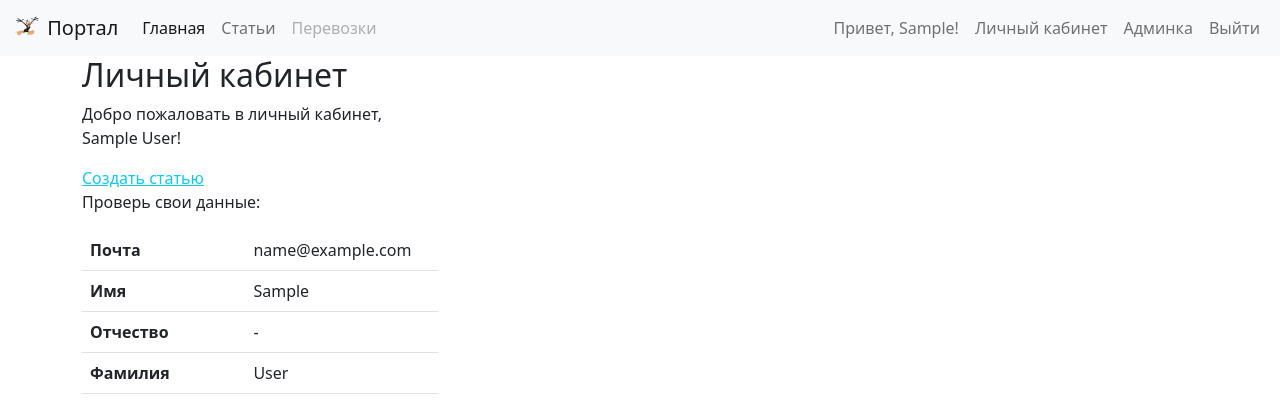
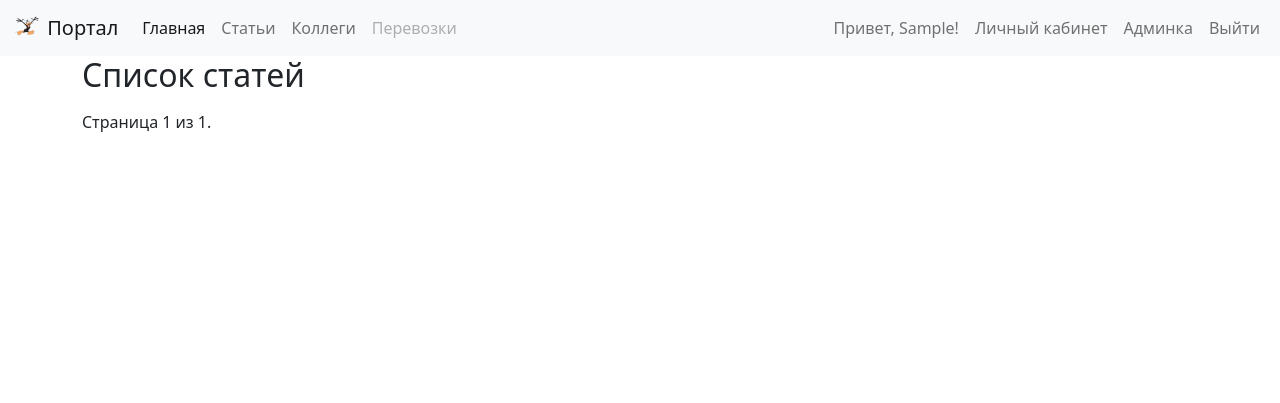
Before and after one commit to bycs/diploma, a Django app: page /users/ in a window 1280 px wide. Shown: the top 403 px of the page. Run offline with Django 4.2, Linux system fonts and the light colour scheme; the visitor is signed in with stand-in values (Sample User, id 1); data comes from the database, SQL or seed files in the repository; some libraries are stand-ins or nearby versions.

Commit message:
Добавлен справочник сотрудников и обновлен личный кабинет

```diff
--- a/articles/views.py
+++ b/articles/views.py
@@ -20,7 +20,7 @@
     return render(request, "articles/articles_list.html", {"page": page, "articles": articles})
 
 
-def article_detail(request, article_id):
+def article_detail(request, article_id: int):
     article = get_object_or_404(Article, id=article_id, is_show=True)
     return render(request, "articles/article.html", {"article": article})
 
--- a/settings/settings.py
+++ b/settings/settings.py
@@ -41,6 +41,8 @@
     "django.contrib.sessions",
     "django.contrib.messages",
     "django.contrib.staticfiles",
+    # Custom
+    "phonenumber_field",
     # Local
     "articles.apps.ArticlesConfig",
     "users.apps.UsersConfig",
@@ -139,3 +141,7 @@
 # https://docs.djangoproject.com/en/4.0/ref/settings/#default-auto-field
 
 DEFAULT_AUTO_FIELD = "django.db.models.BigAutoField"
+
+PHONENUMBER_DB_FORMAT = "INTERNATIONAL"
+PHONENUMBER_DEFAULT_FORMAT = "NATIONAL"
+PHONENUMBER_DEFAULT_REGION = "RU"
--- a/templates/articles/articles_list.html
+++ b/templates/articles/articles_list.html
@@ -12,9 +12,10 @@
                     <h6 class="card-subtitle mb-2 text-muted small">
                         Опубликовал {{ article.author.full_name }} {{ article.updated }}
                     </h6>
-                    <p class="card-text text-bg-danger">
+                    <p class="card-text">
                         {{ article.text|truncatewords:10|linebreaks }}
                     </p>
+                    <a href="{{ article.get_absolute_url }}" class="btn btn-primary">Подробнее</a>
                 </div>
             </div>
             <br>
--- a/templates/navbar.html
+++ b/templates/navbar.html
@@ -15,6 +15,9 @@
                 </li>
                 <li class="nav-item">
                     <a class="nav-link" href="{% url 'articles_list' %}">Статьи</a>
+                </li>
+                <li class="nav-item">
+                    <a class="nav-link" href="{% url 'users_list' %}">Коллеги</a>
                 </li>
                 <li class="nav-item">
                     <a class="nav-link disabled">Перевозки</a>
--- a/templates/users/dashboard.html
+++ b/templates/users/dashboard.html
@@ -16,6 +16,10 @@
         <table class="table">
             <tbody>
                 <tr>
+                    <th scope="row">Телефон</th>
+                    <td>{% if user.phone %}{{ user.phone }}{% else %}-{% endif %}</td>
+                </tr>
+                <tr>
                     <th scope="row">Почта</th>
                     <td>{{ user.email }}</td>
                 </tr>
@@ -25,13 +29,7 @@
                 </tr>
                 <tr>
                     <th scope="row">Отчество</th>
-                    <td>
-                        {% if user.middle_name %}
-                            {{ user.middle_name }}
-                        {% else %}
-                            -
-                        {% endif %}
-                    </td>
+                    <td>{% if user.middle_name %}{{ user.middle_name }}{% else %}-{% endif %}</td>
                 </tr>
                 <tr>
                     <th scope="row">Фамилия</th>
@@ -39,7 +37,15 @@
                 </tr>
                 <tr>
                     <th scope="row">День рождения</th>
-                    <td>{{ user.birthday }}</td>
+                    <td>{% if user.birthday %}{{ user.birthday }}{% else %}-{% endif %}</td>
+                </tr>
+                <tr>
+                    <th scope="row">Должность</th>
+                    <td>{% if user.position %}{{ user.position }}{% else %}-{% endif %}</td>
+                </tr>
+                <tr>
+                    <th scope="row">Отдел</th>
+                    <td>{% if user.department %}{{ user.department }}{% else %}-{% endif %}</td>
                 </tr>
             </tbody>
         </table>
--- /dev/null
+++ b/templates/users/users_list.html
@@ -0,0 +1,30 @@
+{% extends "base.html" %}
+{% block title %}Список пользователей{% endblock %}
+{% block content %}
+    <div class="col-8">
+        <h2>Список статей</h2>
+        {% for user in users %}
+            <div class="card" style="width: 45rem; padding: 5px">
+                <div class="card-body">
+                    <h4 class="card-title">
+                        <a class="link-primary" href="#">{{ user.full_name }}</a>
+                    </h4>
+                    <h6 class="card-subtitle mb-2 text-muted small">{{ user.birthday }}</h6>
+                    <p class="card-text">
+                        {% if user.position %}{{ user.position }}<br>{% endif %}
+                        {% if user.department %}{{ user.department }}{% endif %}
+                    </p>
+                    <p class="card-text">
+                        Телефон {% if user.phone %}<a href="tel:{{ user.phone }}">{{ user.phone }}</a>{% else %}отсутствует{% endif %}
+                        <br>
+                        Почта <a href="mailto:{{ user.email }}">{{ user.email }}</a>
+                    </p>
+                </div>
+            </div>
+            <br>
+        {% endfor %}
+        <p class="card-text text-bg-danger">
+            {% include "pagination.html" with page=users %}
+        </p>
+    </div>
+{% endblock %}
--- a/users/urls.py
+++ b/users/urls.py
@@ -4,7 +4,10 @@
 from . import views
 
 urlpatterns = [
-    path("", views.dashboard, name="dashboard"),
+    path("", views.users_list, name="users_list"),
+    path("403/", views.error_403, name="error_403"),
+    path("404/", views.error_404, name="error_404"),
+    path("dashboard/", views.dashboard, name="dashboard"),
     path("login/", LoginView.as_view(), name="login"),
     path("logout/", LogoutView.as_view(), name="logout"),
     path("logout-then-login/", logout_then_login, name="logout_then_login"),
```
Also changed, not shown: users/admin.py (+29 -25 lines), 1 other file.
